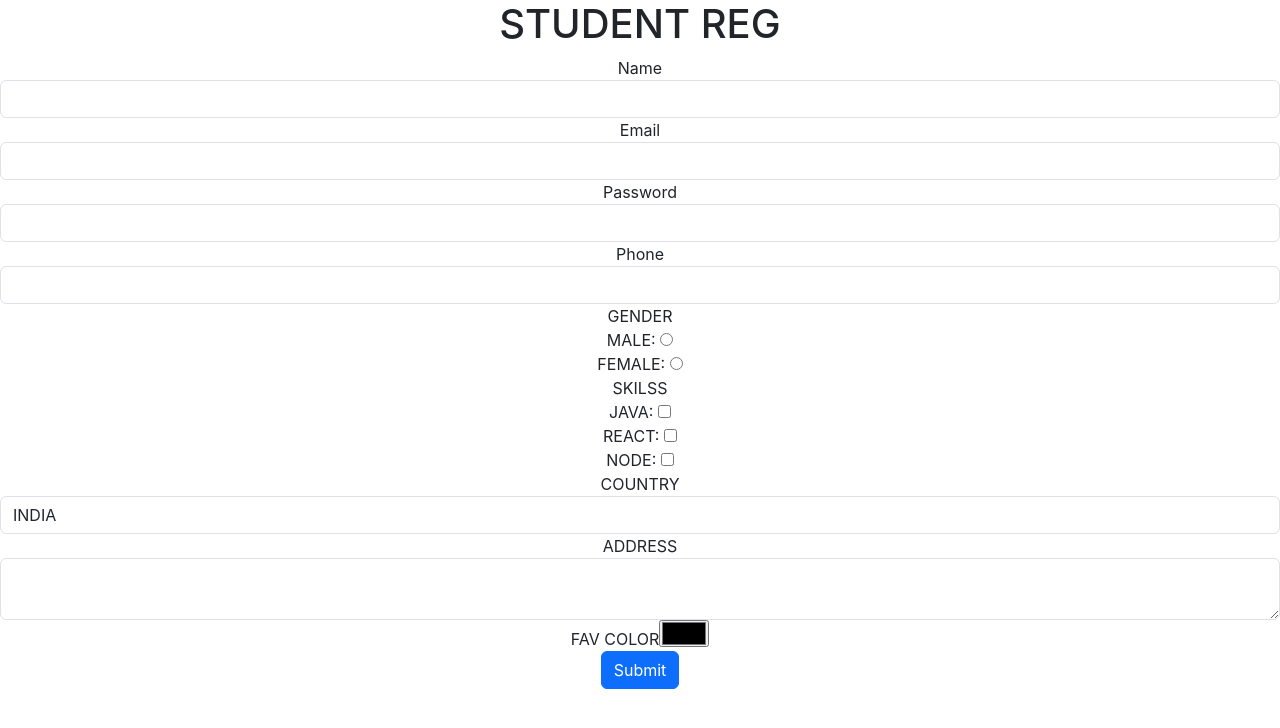
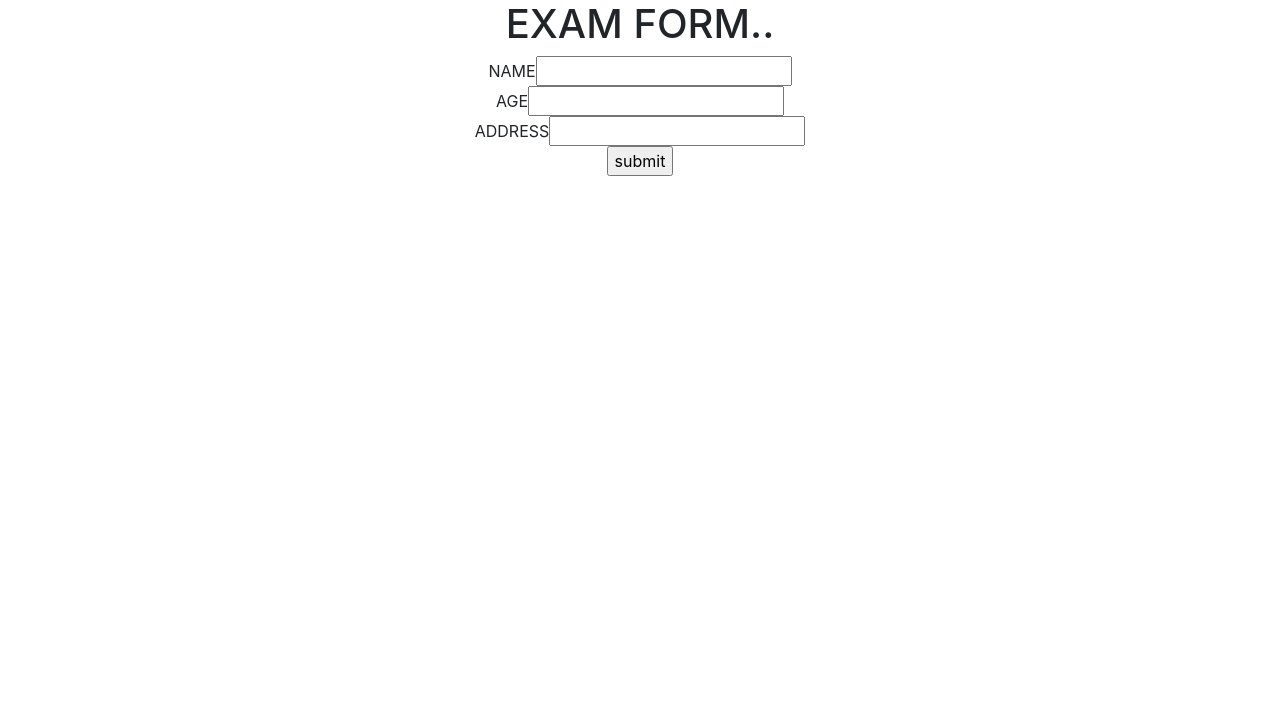
Before and after one commit to samirvithlani/cw1-react, a React (Create React App) app: page / in a window 1280 px wide. Shown: the top 728 px of the page. Built offline with nearby package versions, Linux system fonts and the light colour scheme.

Commit message:
form validation

```diff
--- a/src/App.js
+++ b/src/App.js
@@ -6,6 +6,8 @@ import { Users } from './components/users/Users';
 import { EmployeeForm } from './components/EmployeeForm';
 import { UseStateDemo } from './components/UseStateDemo';
 import { StudentReg } from './components/users/StudentReg';
+import { UserReg } from './components/UserReg';
+import { ExamForm } from './components/ExamForm';
 
 function App() {
 
@@ -86,7 +88,9 @@ function App() {
     <div className='App'>
       {/* <Users t = {title}/> */}
       {/* <EmployeeForm/> */}
-      <StudentReg/>
+      {/* <StudentReg/> */}
+      {/* <UserReg/> */}
+      <ExamForm/>
       {/* <UseStateDemo/> */}
     </div>
   );
--- /dev/null
+++ b/src/components/ExamForm.jsx
@@ -0,0 +1,87 @@
+import React from "react";
+import { useForm } from "react-hook-form";
+
+export const ExamForm = () => {
+  const {
+    register,
+    handleSubmit,
+    formState: { errors },
+  } = useForm({mode:'all'});
+
+
+  console.log("error..", errors);
+  const submitHandler = (data) => {
+    console.log(data);
+  };
+
+  const validationSchema = {
+    name: {
+      required: { value: true, message: "Name is required.." },
+    },
+    age:{
+
+            required:{
+                value:true,
+                message:"Age is required.."
+            },
+            min:{
+                value:18,
+                message:"Age must be greater than 18.."
+            }
+
+    },
+    address :{
+        required:{
+            value:true,
+            message:"Address is required.."
+        },
+        minLength:{
+            value:10,
+            message:"Address must be greater than 10 character.."
+        },
+        maxLength:{
+            value:30,
+            message:"Address must be less than 30 character.."
+        }
+    }
+  };
+
+  return (
+    <div>
+      <h1>EXAM FORM..</h1>
+      <form onSubmit={handleSubmit(submitHandler)}>
+        <div>
+          <label htmlFor="name">NAME</label>
+          {/* <input
+            type="text"
+            {...register("name", {
+              required: { value: true, message: "Name is required.." },
+            })}
+          ></input> */}
+
+          <input type="text" {...register("name", validationSchema.name)} />
+          {errors.name && (
+            <span style={{ color: "red" }}>{errors.name.message}</span>
+          )}
+        </div>
+        <div>
+            <label htmlFor="age">AGE</label>
+            <input type="number" {...register("age",validationSchema.age)}></input>
+            {
+                errors.age && <span style={{color:"red"}}>{errors.age.message}</span>
+            }
+        </div>
+        <div>
+            <label htmlFor="address">ADDRESS</label>
+            <input type="text" {...register("address",validationSchema.address)}></input>
+            {
+                errors.address && <span style={{color:"red"}}>{errors.address.message}</span>
+            }
+        </div>
+        <div>
+          <input type="submit" value="submit"></input>
+        </div>
+      </form>
+    </div>
+  );
+};
--- /dev/null
+++ b/src/components/UserReg.jsx
@@ -0,0 +1,76 @@
+import React, { useState } from "react";
+import { useForm } from "react-hook-form";
+
+export const UserReg = () => {
+  const { register, handleSubmit } = useForm();
+  const [userData, setuserData] = useState({});
+  const [favColor, setfavColor] = useState("");
+  const [isSubmited, setisSubmited] = useState(false);
+
+  //register is a array of objects and handleSubmit is a function
+  //submitHandler userDefine....
+  const boxStyle = {
+    border: "1px solid black",
+    padding: "10px",
+    margin: "10px",
+    width: "300px",
+    shadow: "5px 5px 5px 5px gray",
+    backgroundColor: favColor,
+  };
+  const submitHandler = (data) => {
+    console.log(data);
+    setuserData(data);
+    setfavColor(data.favcolor);
+    setisSubmited(true); //for conditional rendering
+  };
+  return (
+    <div>
+      <h1>USER REGISTREATION....</h1>
+      <form onSubmit={handleSubmit(submitHandler)}>
+        <div>
+          <label htmlFor="name">Name</label>
+          <input type="text" {...register("name")} />
+        </div>
+        <div>
+          <label htmlFor="email">Email</label>
+          <input type="email" {...register("email")} />
+        </div>
+        <div>
+          <label htmlFor="GENDER">GENDER</label>
+          <br />
+          MALE :{" "}
+          <input
+            type="radio"
+            value="male"
+            name="gender"
+            {...register("gender")}
+          ></input>
+          <br />
+          FEMALE :{" "}
+          <input
+            type="radio"
+            value="female"
+            name="gender"
+            {...register("gender")}
+          ></input>
+        </div>
+        <div>
+          <label htmlFor="color">FAV COLOR</label>
+          <input type="color" {...register("favcolor")}></input>
+        </div>
+        <div>
+          <input type="submit" value="submit" />
+        </div>
+      </form>
+
+      {isSubmited && (
+        <div style={boxStyle}>
+          <h2>USER DATA</h2>
+          <p>NAME : {userData.name}</p>
+          <p>EMAIL : {userData.email}</p>
+          <p>GENDER :{userData.gender}</p>
+        </div>
+      )}
+    </div>
+  );
+};
```
